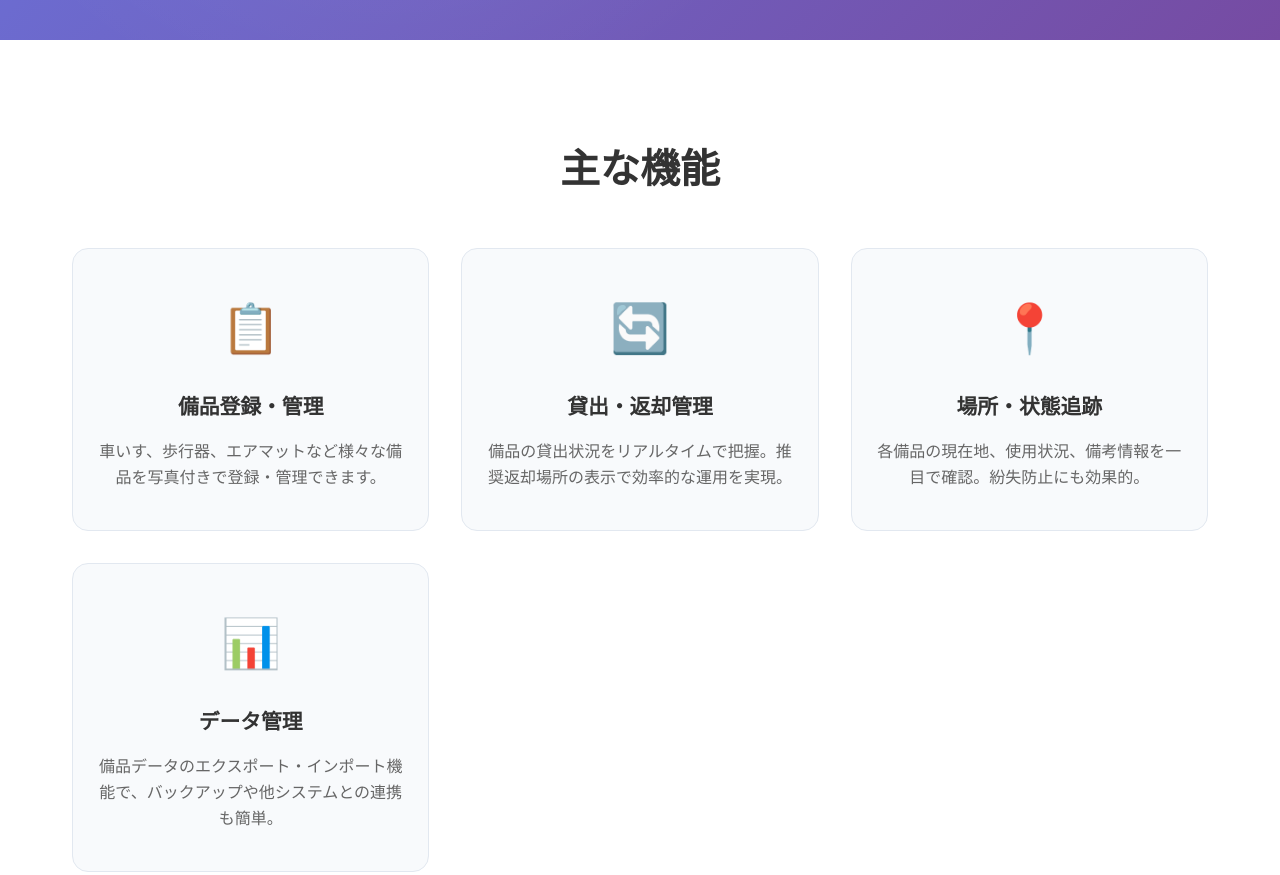
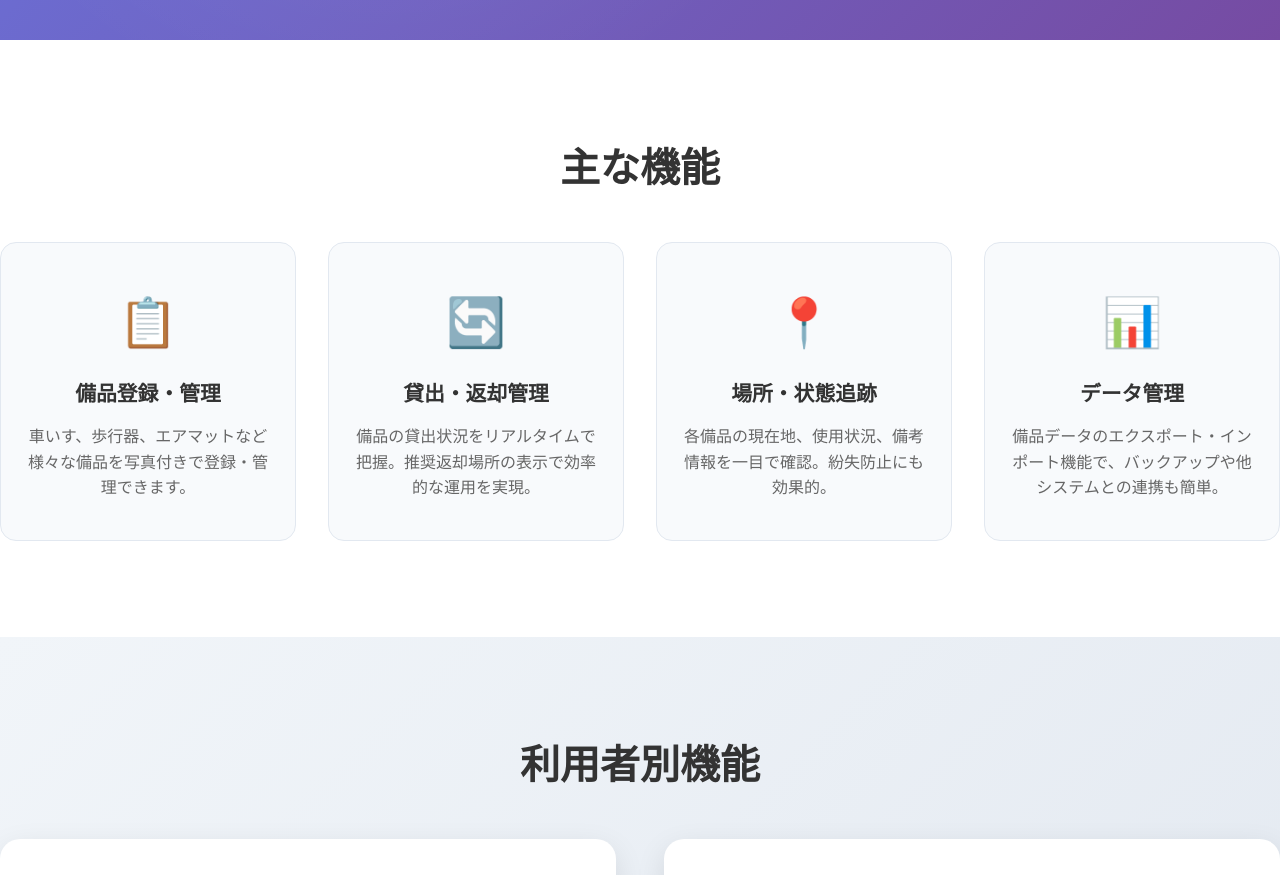
Before and after one commit to FractiqLabs/stockeasy-v2, a plain HTML site: page index.html in a window 1280 px wide. Shown: the part 760-1635 px from the top of the page. Drawn offline with Linux system fonts and the light colour scheme; a web font is replaced by a local one.

Commit message:
Update index.html

```diff
--- a/index.html
+++ b/index.html
@@ -4,6 +4,8 @@
   <meta charset="UTF-8" />
   <meta name="viewport" content="width=device-width, initial-scale=1.0" />
   <title>StockEasy｜らくらく備品管理システム</title>
+  <link href="https://fonts.googleapis.com/css2?family=Kaisei+Tokumin&family=Noto+Sans+JP&display=swap" rel="stylesheet">
+  <link href="https://fonts.googleapis.com/css2?family=M+PLUS+Rounded+1c&display=swap" rel="stylesheet">
   <style>
     * {
       margin: 0;
@@ -11,16 +13,18 @@
       box-sizing: border-box;
     }
     body {
-      font-family: "Segoe UI", Tahoma, Geneva, Verdana, sans-serif;
-      line-height: 1.6;
-      color: #333;
-      background: #f7f9fa;
-    }
-    .container {
-      max-width: 1200px;
-      margin: 0 auto;
-      padding: 0 2rem;
-    }
+  font-family: "Noto Sans JP", "Segoe UI", sans-serif;
+  margin: 0;
+  background: linear-gradient(to bottom right, #f3e8ff, #ede9fe);
+}
+
+.sub-heading {
+  font-family: 'M PLUS Rounded 1c', sans-serif;
+  font-size: 1rem;
+  color: #6d6f788f;
+  font-weight: 500;
+  margin-bottom: 1.5rem;
+}
 
     /* ヒーローセクション */
     .hero-section {
@@ -484,7 +488,8 @@
 
   <!-- メインコンテンツ -->
   <div id="mainContent" class="main-content" style="display: none;">
-    <h1>StockEasy らくらく備品管理システム</h1>
+    <h1>StockEasy</h1>
+    <p class="sub-heading">らくらく備品管理システム</p>
     <div style="margin-bottom: 1rem; display: flex; align-items: center;">
       <select id="categoryFilter" onchange="filterItems()" style="margin-right: 1rem;">
         <option value="">全て</option>
```
